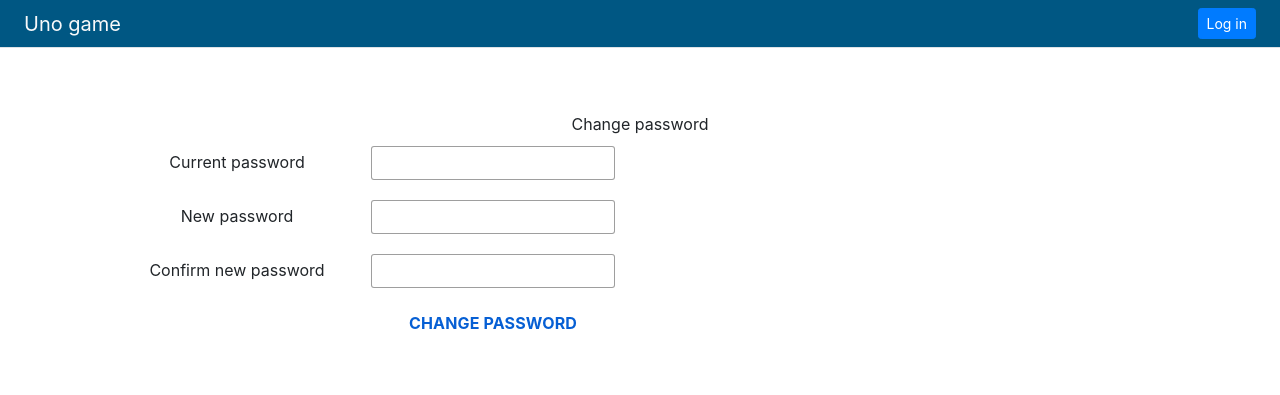
After one commit to Vulpelo/Uno, a PHP site: page /views/UserController/userSettings.php in a window 1280 px wide. The commit adds this page. Shown: the top 395 px of the page. Run offline with PHP 8.4, Linux system fonts and the light colour scheme; data that the repository does not hold is empty.

Commit message:
add change password feature

```diff
--- a/public/css/styles.css
+++ b/public/css/styles.css
@@ -143,3 +143,34 @@ color: #fff;
 background-color: #1CA347;
 border-color: #1CA347;
 }
+
+.settings-column {
+  width: 20vw;
+}
+.settings-column input {
+  border: 1px solid rgba(0, 0, 0, 0.38);
+  border-radius: 3px;
+  padding: 4px;
+  margin: 10px 0;
+  width: 19vw;
+}
+.settings-column button {
+  background: none;
+  border: none;
+  color: #065fd4;
+  cursor: pointer;
+  font-weight: bold;
+  letter-spacing: 0.01em;
+  margin: 12px;
+  outline: none;
+  text-transform: uppercase;
+}
+.settings-column span {
+  display: block;
+  padding: 4px;
+  margin: 10px 0;
+}
+.settings-row {
+  display: flex;
+  flex-direction: row;
+}
--- a/public/js/DefaultController/register.js
+++ b/public/js/DefaultController/register.js
@@ -22,7 +22,7 @@ function registerUser() {
                 });
         }
         else {
-            alert("Passwords aren't mached");
+            alert("Passwords aren't matched");
         }
     }
     else {
--- /dev/null
+++ b/public/js/UserController/userSettings.js
@@ -0,0 +1,31 @@
+document.title = 'Uno - settings';
+
+function changePassword() {
+    const currentPassword = document.getElementById('currentPassword').value;
+    const newPassword = document.getElementById('newPassword').value;
+    const confirmPassword = document.getElementById('confirmPassword').value;
+    if (newPassword.length < 8) {
+        document.getElementById('response').innerText = 'Password must contain at least 8 characters.';
+        document.getElementById('response').style.color = '#A11401'
+    }
+    else if (newPassword === confirmPassword) {
+        MQuarry.send({
+            type: 'POST',
+            url: '?page=changePassword',
+            data: `currentPassword=${currentPassword}&newPassword=${newPassword}`
+            }, function(data) {
+                if (data.status === 'success') {
+                    document.getElementById('response').innerText = 'Password changed successfully.';
+                    document.getElementById('response').style.color = '#1CA347'
+                }
+                else if (data.status === 'incorrect password') {
+                    document.getElementById('response').innerText = 'Incorrect password';
+                    document.getElementById('response').style.color = '#A11401'
+                }
+                console.log(data);
+            });
+    } else {
+        document.getElementById('response').innerText = "Passwords aren't matched";
+        document.getElementById('response').style.color = '#A11401'
+    }
+}
--- a/public/js/navBar.js
+++ b/public/js/navBar.js
@@ -14,4 +14,8 @@ function logIn() {
         }, empty);
 }
 
+function openIndex() {
+    window.location.replace('?page=index');
+}
+
 function empty() {}
--- a/public/js/serverList_site/makelist.js
+++ b/public/js/serverList_site/makelist.js
@@ -1,4 +1,4 @@
-
+document.title = "Uno - board list"
 function addElement(index, data)
 {
     let table = document.getElementById("ServerList");
--- /dev/null
+++ b/views/UserController/userSettings.php
@@ -0,0 +1,53 @@
+<!DOCTYPE html>
+<html>
+<?php include_once(dirname(__DIR__).'/head.html'); ?>
+
+<body>
+<?php include_once(dirname(__DIR__).'/navBar.html'); ?>
+
+<div class="container">
+
+    <div class="starter-template">
+        <div class="settings-table">
+            <div>Change password</div>
+            <div class="settings-row">
+                <div class="settings-column">
+                    <span>Current password</span>
+                </div>
+                <div class="settings-column">
+                    <input id="currentPassword" type="password" />
+                </div>
+            </div>
+            <div class="settings-row">
+                <div class="settings-column">
+                    <span>New password</span>
+                </div>
+                <div class="settings-column">
+                    <input id="newPassword" type="password" />
+                </div>
+            </div>
+            <div class="settings-row">
+                <div class="settings-column">
+                    <span>Confirm new password</span>
+                </div>
+                <div class="settings-column">
+                    <input id="confirmPassword" type="password" />
+                </div>
+            </div>
+            <div class="settings-row">
+                <div class="settings-column"></div>
+                <div class="settings-column">
+                    <button onclick="changePassword()">Change password</button>
+                </div>
+            </div>
+            <div class="settings-row">
+                <div class="settings-column" id="response"></div>
+            </div>
+        </div>
+    </div>
+
+</div>
+<script src="./public/js/UserController/userSettings.js"></script>
+</body>
+
+</html>
--- a/views/navBar.html
+++ b/views/navBar.html
@@ -1,7 +1,7 @@
 <script src="./public/js/navBar.js"></script>
 
 <div class="d-flex flex-column flex-md-row align-items-center p-2 px-md-4 mb-3 bg-blue border-bottom box-shadow text-light">
-        <h5 class="my-0 mr-md-auto font-weight-normal">Uno game</h5>
+        <h5 class="my-0 mr-md-auto font-weight-normal" onclick="openIndex();">Uno game</h5>
         <nav class="my-2 my-md-0 mr-md-3">
           <!-- <a class="p-2 text-dark" href="#">Features</a> -->
           <!-- <a class="p-2 text-dark" href="#">Enterprise</a> -->
@@ -13,7 +13,7 @@
             }
           ?>
 
-          <a class="text-light" href="?page=index">
+          <a class="text-light" href="?page=userSettings">
               <?php
               if($session['username'] == null) {
                 echo "";
```
Also changed, not shown: Routing.php (+11 -1 lines), controllers/UserController.php (added, +51 -0 lines), models/Update/UserUpdate.php (+11 -0 lines).
